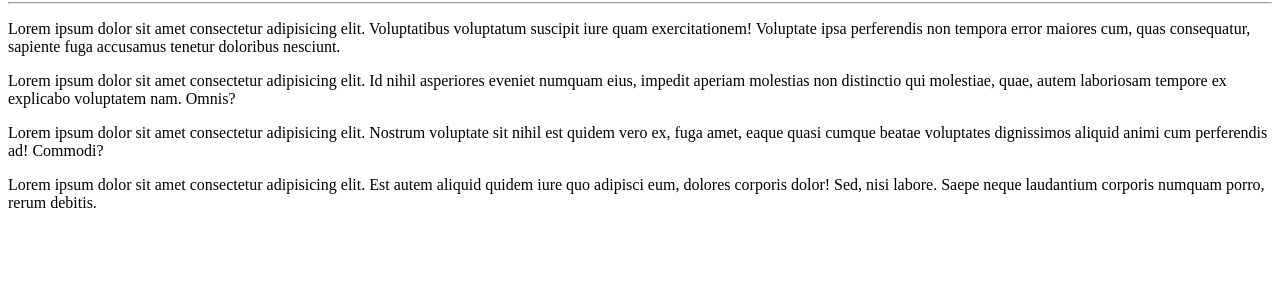
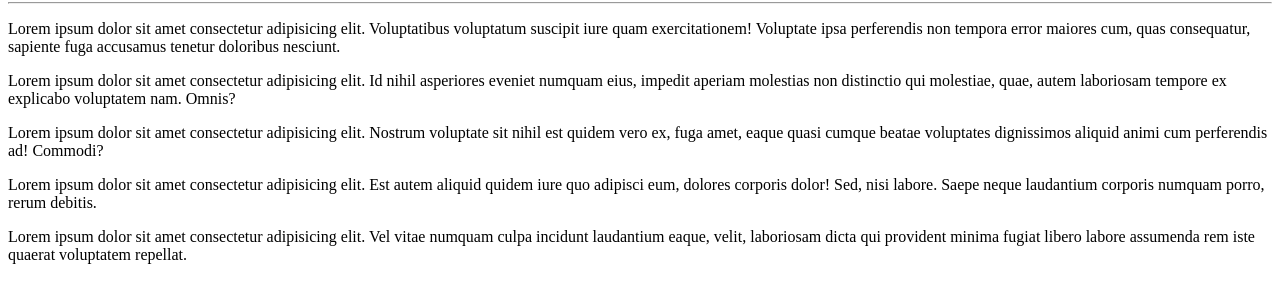
Before and after one commit to CleytonChirrinzane/Ola-Mundo, a plain HTML site: page site-exemplo/index.html in a window 1280 px wide. Shown: the part 78-376 px from the top of the page. Drawn offline with Linux system fonts and the light colour scheme.

Commit message:
aumentei mais 1 lorem

```diff
--- a/site-exemplo/index.html
+++ b/site-exemplo/index.html
@@ -12,5 +12,6 @@
     <p>Lorem ipsum dolor sit amet consectetur adipisicing elit. Id nihil asperiores eveniet numquam eius, impedit aperiam molestias non distinctio qui molestiae, quae, autem laboriosam tempore ex explicabo voluptatem nam. Omnis? </p>
         <p>Lorem ipsum dolor sit amet consectetur adipisicing elit. Nostrum voluptate sit nihil est quidem vero ex, fuga amet, eaque quasi cumque beatae voluptates dignissimos aliquid animi cum perferendis ad! Commodi?</p>
         <p>Lorem ipsum dolor sit amet consectetur adipisicing elit. Est autem aliquid quidem iure quo adipisci eum, dolores corporis dolor! Sed, nisi labore. Saepe neque laudantium corporis numquam porro, rerum debitis.</p>
+        <p>Lorem ipsum dolor sit amet consectetur adipisicing elit. Vel vitae numquam culpa incidunt laudantium eaque, velit, laboriosam dicta qui provident minima fugiat libero labore assumenda rem iste quaerat voluptatem repellat.</p>
 </body>
 </html>
```
